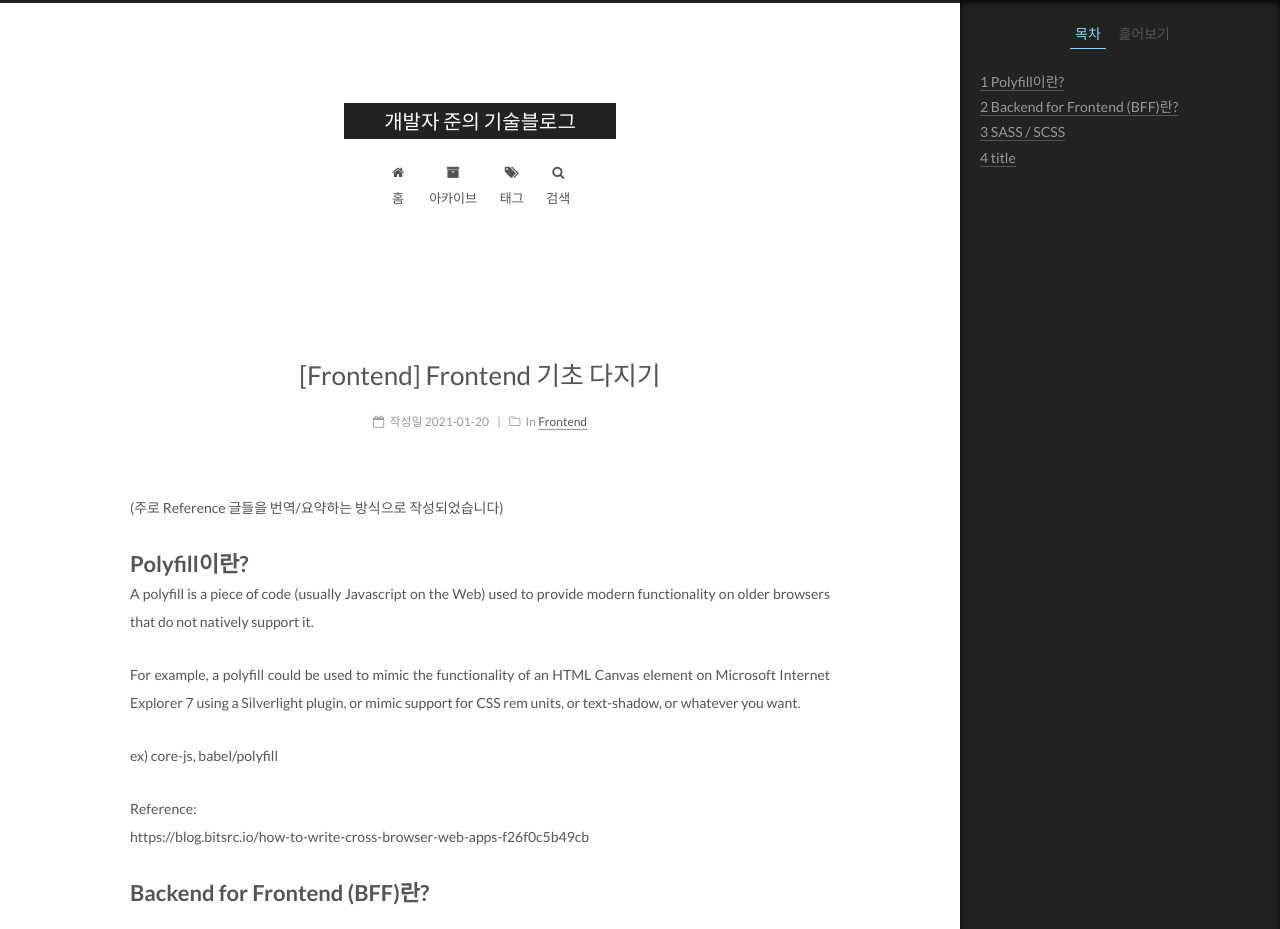
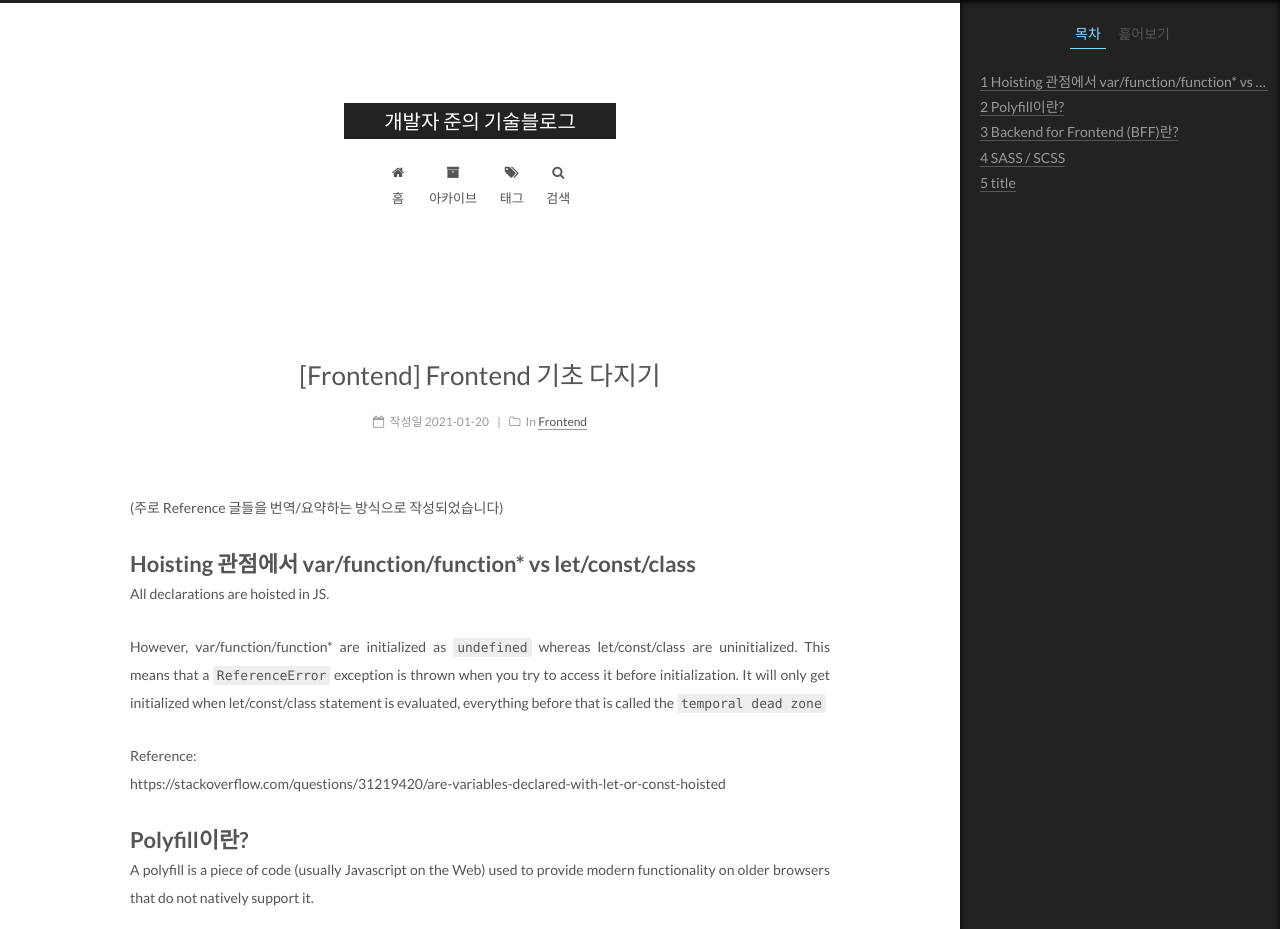
Before and after one commit to cjsjyh/cjsjyh.github.io, a Jekyll site: the page built from _posts/2021-01-20-fe11.md, in a window 1280 px wide and 1400 px high. Shown: the top 929 px of the window. Built offline with Jekyll 4.4.1, drawn with Linux system fonts in a browser that asks for light colours.

```diff
--- a/_posts/2021-01-20-fe11.md
+++ b/_posts/2021-01-20-fe11.md
@@ -6,6 +6,14 @@ categories: Frontend
 tags: [corejs, frontend]
 ---
 (주로 Reference 글들을 번역/요약하는 방식으로 작성되었습니다)
+
+# Hoisting 관점에서 var/function/function* vs let/const/class
+All declarations are hoisted in JS.
+
+However, var/function/function* are initialized as `undefined` whereas let/const/class are uninitialized. This means that a `ReferenceError` exception is thrown  when you try to access it before initialization. It will only get initialized when let/const/class statement is evaluated, everything before that is called the `temporal dead zone`
+
+Reference:\
+https://stackoverflow.com/questions/31219420/are-variables-declared-with-let-or-const-hoisted
 
 # Polyfill이란?
 A polyfill is a piece of code (usually Javascript on the Web) used to provide modern functionality on older browsers that do not natively support it.
```
Also changed, not shown: _posts/2021-02-03-fe13.md (added, +61 -0 lines).
